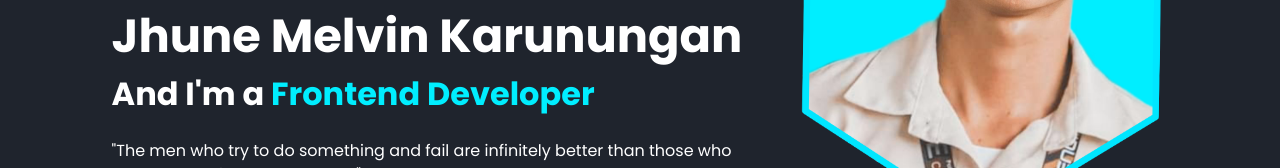
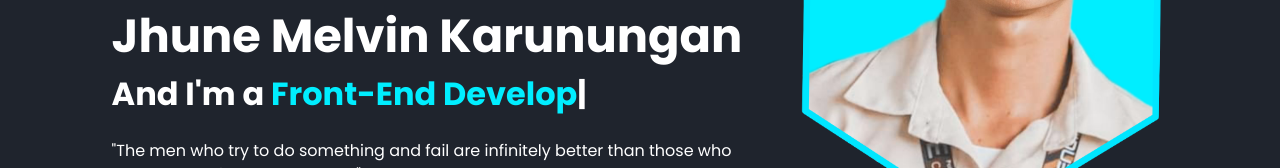
Before and after one commit to jhunemelvin/jhune_melvin.github.io, an Angular app: page /home in a window 1280 px wide. Shown: the part 338-506 px from the top of the page. Built offline with nearby package versions, Linux system fonts and the light colour scheme.

Commit message:
auto-type in home component

```diff
--- a/src/app/home/home.component.html
+++ b/src/app/home/home.component.html
@@ -2,7 +2,7 @@
   <div class="home-content flex flex-col justify-center">
     <h3>Hello, It's Me</h3>
     <h1>Jhune Melvin Karunungan</h1>
-    <h3>And I'm a <span>Frontend Developer</span></h3>
+    <h3>And I'm a <span class="typewriter"></span></h3>
     <p>"The men who try to do something and fail are infinitely better than those who try to do nothing and succeed."</p>
       <div class="sm-account">
         <a href="https://www.facebook.com/jhunemelvin.karunungan?mibextid=ZbWKwL" target="_blank">
--- a/src/app/home/home.component.ts
+++ b/src/app/home/home.component.ts
@@ -1,17 +1,31 @@
-import { Component } from '@angular/core';
+import { Component, ElementRef, AfterViewInit } from '@angular/core';
 import { faGithub } from '@fortawesome/free-brands-svg-icons';
 import { faFacebookF } from '@fortawesome/free-brands-svg-icons';
 import { faTwitter } from '@fortawesome/free-brands-svg-icons';
 import { faInstagram } from '@fortawesome/free-brands-svg-icons';
+import Typed from 'typed.js';
 
 @Component({
   selector: 'app-home',
   templateUrl: './home.component.html',
   styleUrls: ['./home.component.scss']
 })
-export class HomeComponent {
+export class HomeComponent implements AfterViewInit {
   facebookIcon = faFacebookF;
   twitterIcon = faTwitter;
   instagramIcon = faInstagram;
   github = faGithub;
+
+  constructor(private el: ElementRef) {}
+
+  ngAfterViewInit() {
+    const options = {
+      strings: ['Front-End Developer'],
+      typeSpeed: 150,
+      backSpeed: 150,
+      loop: true
+    };
+
+    const typed = new Typed(this.el.nativeElement.querySelector('.typewriter'), options);
+  }
 }
```
